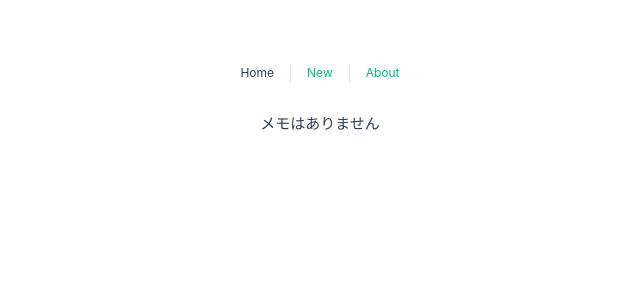
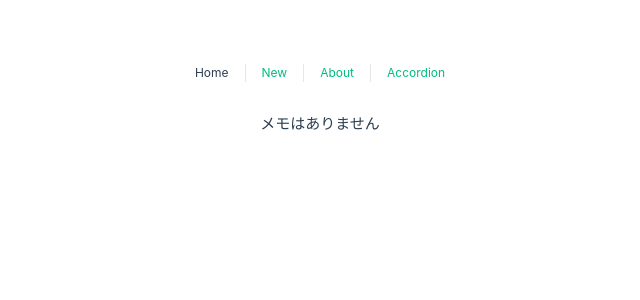
Before and after one commit to taktkk/memo_vue, a Vue app: page / in a window 1280 px wide. Shown: the top 300 px of the page, without its empty margins (320-960 px from the left). Built offline with nearby package versions, Linux system fonts and the light colour scheme.

Commit message:
accordion commit

```diff
--- a/index.html
+++ b/index.html
@@ -6,6 +6,8 @@
     <!-- <link rel="stylesheet" href="https://fonts.googleapis.com/css?family=Roboto:300,300italic,700,700italic">
     <link rel="stylesheet" href="https://cdn.rawgit.com/necolas/normalize.css/master/normalize.css">
     <link rel="stylesheet" href="https://use.fontawesome.com/releases/v5.3.1/css/all.css" integrity="sha384-mzrmE5qonljUremFsqc01SB46JvROS7bZs3IO2EmfFsd15uHvIt+Y8vEf7N7fWAU" crossorigin="anonymous"> -->
+    <link rel="stylesheet" href="https://use.fontawesome.com/releases/v5.3.1/css/all.css" integrity="sha384-mzrmE5qonljUremFsqc01SB46JvROS7bZs3IO2EmfFsd15uHvIt+Y8vEf7N7fWAU"
+    crossorigin="anonymous">
     <script src="https://yubinbango.github.io/yubinbango-core/yubinbango-core.js"></script>
     <meta name="viewport" content="width=device-width, initial-scale=1.0" />
     <title>Vite App</title>
--- a/src/App.vue
+++ b/src/App.vue
@@ -1,6 +1,8 @@
 <script setup>
 import { RouterLink, RouterView } from 'vue-router'
 import HelloWorld from './components/HelloWorld.vue'
+import { ref, reactive } from 'vue';
+
 </script>
 
 <template>
@@ -11,6 +13,7 @@ import HelloWorld from './components/HelloWorld.vue'
         <RouterLink to="/">Home</RouterLink>
         <RouterLink to="/new">New</RouterLink>
         <RouterLink to="/about">About</RouterLink>
+        <RouterLink to="/accordion">Accordion</RouterLink>
       </nav>
   </header>
 
--- /dev/null
+++ b/src/components/AccordionMenu.vue
@@ -0,0 +1,39 @@
+<script setup>
+  let isOpen = ref(false);
+
+  const beforeEnter = (el) => {
+    el.style.height = '0';
+  },
+  const toggle = () => {
+    isOpen.value = !isOpen.value;
+  },
+  const enter = (el) => {
+    el.style.height = el.scrollHeight + 'px';
+  },
+  const beforeLeave = (el) => {
+    el.style.height = el.scrollHeight + 'px';
+  },
+  const leave = (el) => {
+    el.style.height = '0';
+  }
+
+</script>
+
+<template>
+  <div class="accordion">
+          <a class="toggle" @click="toggle()">
+            <slot name="title"></slot>
+            <transition name="rotation">
+              <i class="fas fa-chevron-down" v-if="!isOpen"></i>
+            </transition>
+            <transition name="rotation">
+              <i class="fas fa-chevron-up" v-if="isOpen"></i>
+            </transition>
+          </a>
+          <transition name="accordion" @before-enter="beforeEnter" @enter="enter" @before-leave="beforeLeave" @leave="leave">
+            <div class="accordion-body" v-if="isOpen">
+              <slot name="detail"></slot>
+            </div>
+          </transition>
+        </div>
+</template>
--- a/src/router/index.js
+++ b/src/router/index.js
@@ -21,6 +21,14 @@ const router = createRouter({
       component: () => import('../views/AboutView.vue')
     },
     {
+      path: '/accordion',
+      name: 'accordion',
+      // route level code-splitting
+      // this generates a separate chunk (About.[hash].js) for this route
+      // which is lazy-loaded when the route is visited.
+      component: () => import('../views/AccordionView.vue')
+    },
+    {
       path: '/edit/:id',
       name: 'edit',
       component: EditView
--- a/src/views/AboutView.vue
+++ b/src/views/AboutView.vue
@@ -1,5 +1,4 @@
 <script setup>
-import { ref, reactive } from 'vue';
 
       let name = ref('');
       let zip = ref('');
--- /dev/null
+++ b/src/views/AccordionView.vue
@@ -0,0 +1,38 @@
+<script setup>
+import AccordionMenu from '@/components/AccordionMenu.vue';
+
+      let isOpen = ref(false);
+
+      const toggle = () => {
+          isOpen.value = !isOpen.value;
+      }
+</script>
+
+
+<template>
+  <AccordionMenu>
+      <template slot="title">Chapter1-1</template>
+      <template class="details" slot="detail">
+        <h3>UI / UX</h3>
+        <p>ページ遷移が必要ない。リアルタイムでのフィードバックが必要なサイトが増えてきた</p>
+      </template>
+    </AccordionMenu>
+    <AccordionMenu>
+      <template slot="title">Chapter1-2</template>
+      <template class="details" slot="detail">
+        <h3>jQueryとの違い</h3>
+        <p>jQueryはDOMを外部から触るライブラリ</p>
+        <p>Vue.jsはデータ（ViewModel）を管理することで仮想DOMを描画するライブラリ</p>
+      </template>
+    </AccordionMenu>
+    <AccordionMenu>
+      <template slot="title">Chapter1-3</template>
+      <template class="details" slot="detail">
+        <h3>React.jsとの違い</h3>
+        <p>データによって仮想DOMを描画する点は一緒</p>
+        <p>HTMLをそのままテンプレートとして利用できる</p>
+        <p>つまりコンパイルも不要</p>
+        <button>もっと読む</button>
+      </template>
+    </AccordionMenu>
+</template>
```
